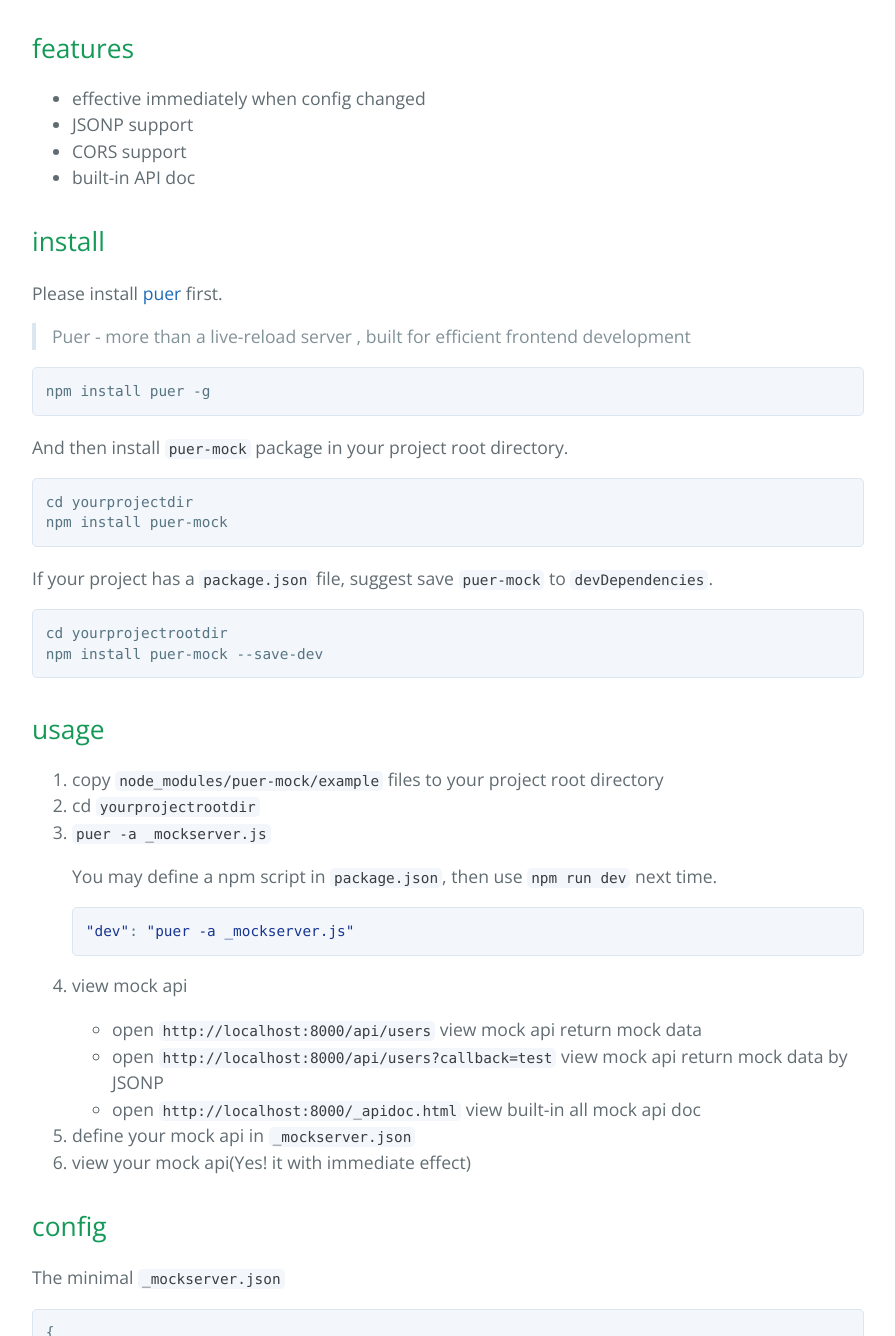
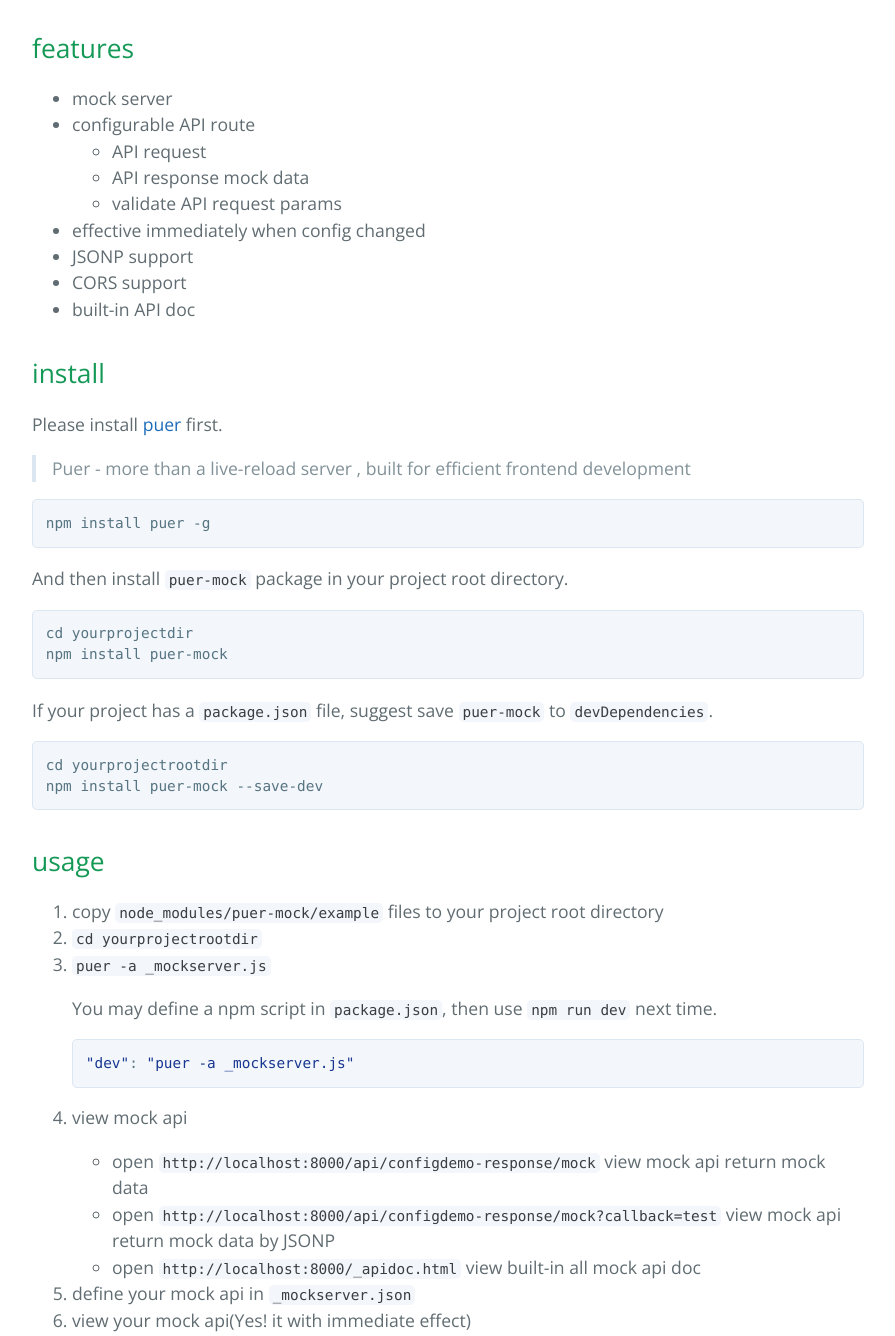
Before and after one commit to ufologist/puer-mock, a plain HTML site: page index.html in a window 1280 px wide. Shown: the part 1215-2551 px from the top of the page, without its empty margins (192-1087 px from the left). Drawn offline with nearby package versions, Linux system fonts and the light colour scheme.

```diff
--- a/index.html
+++ b/index.html
@@ -32,6 +32,15 @@
 <a id="features" class="anchor" href="#features" aria-hidden="true"><span aria-hidden="true" class="octicon octicon-link"></span></a>features</h2>
 
 <ul>
+<li>mock server</li>
+<li>configurable API route
+
+<ul>
+<li>API request</li>
+<li>API response mock data</li>
+<li>validate API request params</li>
+</ul>
+</li>
 <li>effective immediately when config changed</li>
 <li>JSONP support</li>
 <li>CORS support</li>
@@ -41,7 +50,7 @@
 <h2>
 <a id="install" class="anchor" href="#install" aria-hidden="true"><span aria-hidden="true" class="octicon octicon-link"></span></a>install</h2>
 
-<p>Please install <a href="https://github.com/leeluolee/puer">puer</a> first.</p>
+<p>Please install <a href="https://github.com/leeluolee/puer" title="puer 1.x">puer</a> first.</p>
 
 <blockquote>
 <p>Puer - more than a live-reload server , built for efficient frontend development</p>
@@ -67,8 +76,7 @@
 
 <ol>
 <li>copy <code>node_modules/puer-mock/example</code> files to your project root directory</li>
-<li>cd <code>yourprojectrootdir</code>
-</li>
+<li><code>cd yourprojectrootdir</code></li>
 <li>
 <p><code>puer -a _mockserver.js</code></p>
 
@@ -80,8 +88,8 @@
 <p>view mock api</p>
 
 <ul>
-<li>open <code>http://localhost:8000/api/users</code> view mock api return mock data</li>
-<li>open <code>http://localhost:8000/api/users?callback=test</code> view mock api return mock data by JSONP</li>
+<li>open <code>http://localhost:8000/api/configdemo-response/mock</code> view mock api return mock data</li>
+<li>open <code>http://localhost:8000/api/configdemo-response/mock?callback=test</code> view mock api return mock data by JSONP</li>
 <li>open <code>http://localhost:8000/_apidoc.html</code> view built-in all mock api doc</li>
 </ul>
 </li>
@@ -102,6 +110,8 @@
         }
     }
 }</pre></div>
+
+<p>Please view <a href="https://github.com/ufologist/puer-mock/blob/master/_mockserver-config.md">mockserver config doc</a> for more detail info.</p>
 
 <p>You can see more settings to config mock server in <a href="https://github.com/ufologist/puer-mock/blob/master/example/_mockserver.json"><code>_mockserver.json</code></a>.</p>
 
@@ -180,6 +190,7 @@
 <li>前端/APP端</li>
 <li>任何与后端接口打交道的人</li>
 <li><a href="https://github.com/ufologist/puer-mock/blob/master/why-your-need-a-mock-server.md">为什么你需要一个 mock server</a></li>
+<li><a href="https://www.v2ex.com/t/303650">关于 puer-mock 的讨论</a></li>
 </ul>
 
 <p>感谢 puer 提供了如此强大的 mock 机制, 感谢 Mock.js 带来的假数据, 我才有幸做了这么一个扩展工具.</p>
```
Also changed, not shown: params.json (+1 -1 lines).
